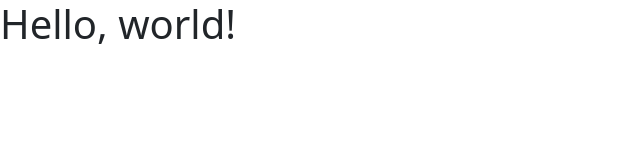
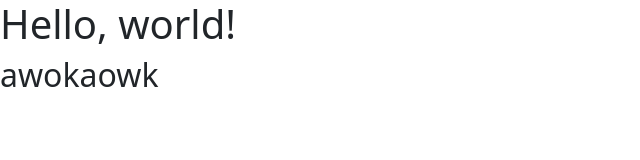
Before and after one commit to MuhamadAsadDullah/coba-github, a plain HTML site: page index.html in a window 1280 px wide. Shown: the whole page, without its empty margins (0-640 px from the left). Drawn offline with nearby package versions, Linux system fonts and the light colour scheme.

Commit message:
manambahkan baris baru

```diff
--- a/index.html
+++ b/index.html
@@ -12,6 +12,7 @@
   </head>
   <body>
     <h1>Hello, world!</h1>
+    <h2>awokaowk</h2>
 
     <!-- Optional JavaScript; choose one of the two! -->
 
```
